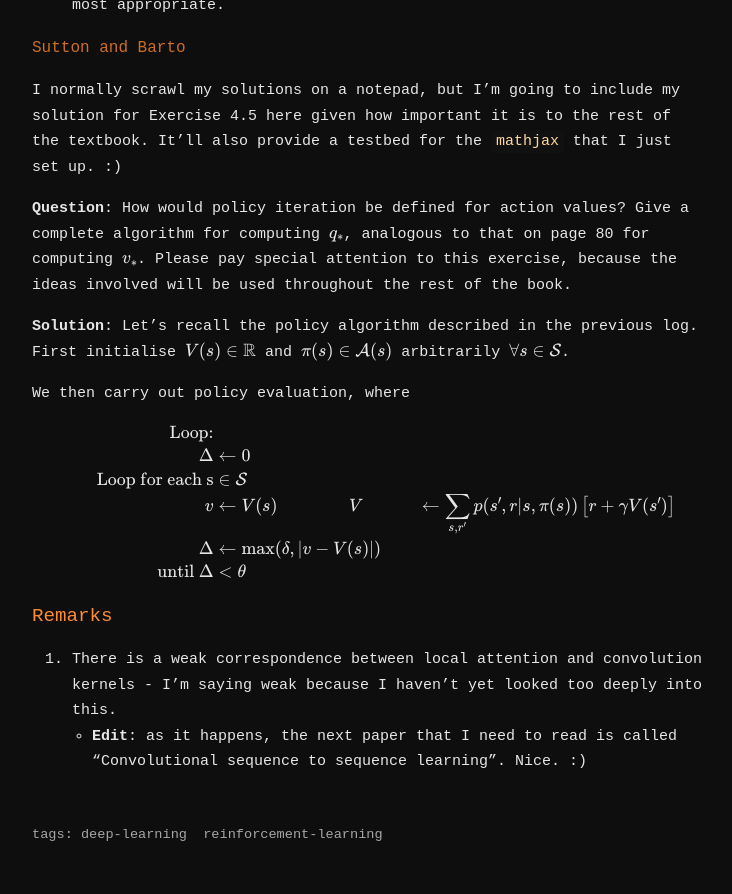
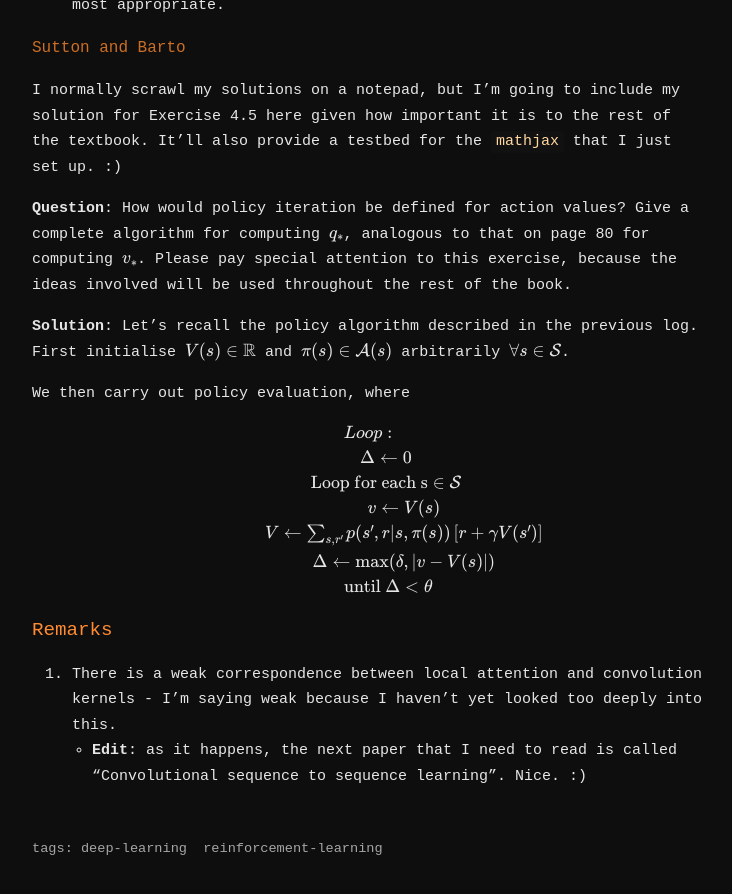
Before and after one commit to aravinthen/aravinthen.github.io, a Jekyll site: the page built from _log/2026-01-21.md, in a window 1280 px wide and 900 px high, scrolled down 1115 px. Shown: the top 894 px of the window, without its empty margins (272-1004 px from the left). Built offline with Jekyll 4.4.1, drawn with Linux system fonts in a browser that asks for light colours.

Commit message:
yet another mathjax correction!

```diff
--- a/_log/2026-01-21.md
+++ b/_log/2026-01-21.md
@@ -31,15 +31,15 @@ Let's recall the policy algorithm described in the previous log. First initialis
 We then carry out policy evaluation, where
 
 $$
-\begin{aligned}
+\begin{array}[l]
 \text{Loop:} \\
-\qquad\Delta &\leftarrow 0 \newline
-\qquad\text{Loop for each s} &\in \mathcal{S} \\
-\qquad\qquad v &\leftarrow V(s)
-\qquad\qquad V &\leftarrow \sum_{s,r'} p(s', r \vert s, \pi(s)) \left[ r + \gamma V(s') \right] \\
-\qquad\qquad \Delta &\leftarrow \text{max}(\delta, \lvert v - V(s)\rvert) \\
-\qquad \text{ until } \Delta &< \theta
-\end{aligned}
+\qquad\Delta \leftarrow 0 \newline
+\qquad\text{Loop for each s} \in \mathcal{S} \\
+\qquad\qquad v \leftarrow V(s) \\
+\qquad\qquad V \leftarrow \sum_{s,r'} p(s', r \vert s, \pi(s)) \left[ r + \gamma V(s') \right] \\
+\qquad\qquad \Delta \leftarrow \text{max}(\delta, \lvert v - V(s)\rvert) \\
+\qquad \text{ until } \Delta < \theta
+\end{array}
 $$
 
 
```
